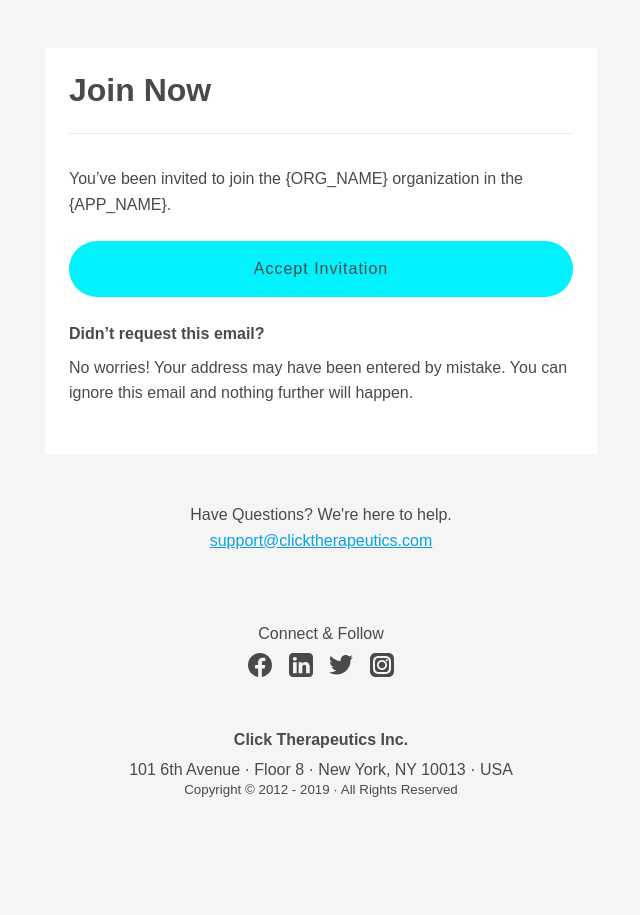
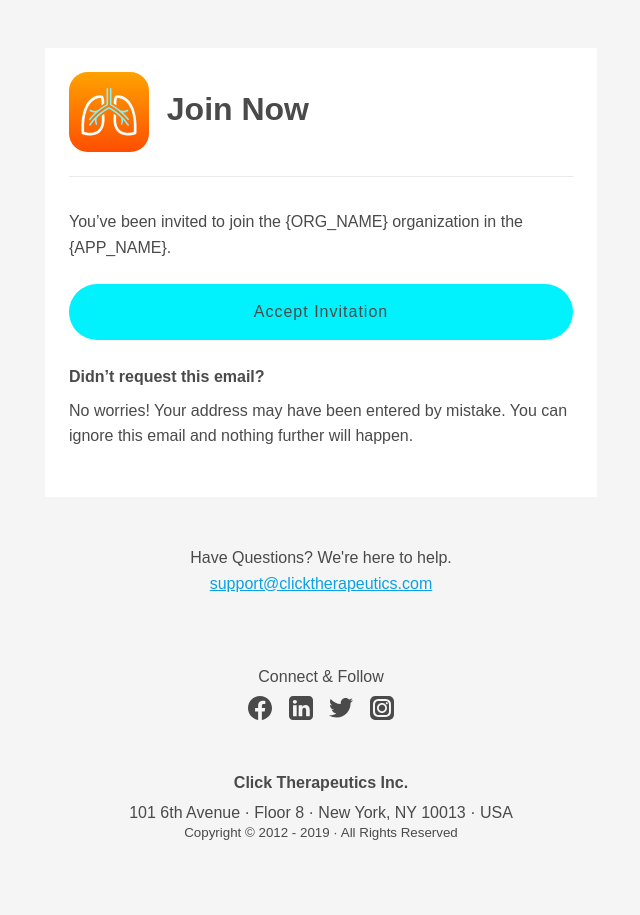
Before and after one commit to sasinda/bryan-click.github.io, a Jekyll site: the page built from _emails/invitation.md, in a window 1280 px wide. Shown: the whole page, without its empty margins (319-959 px from the left). Built offline with Jekyll 4.4.1, drawn with Linux system fonts in a browser that asks for light colours.

Commit message:
🌈 Add app logo

```diff
--- a/_includes/email/masthead.html
+++ b/_includes/email/masthead.html
@@ -1,7 +1,12 @@
 <tr>
   <td class="content-block"">
     <div class="masthead">
-      <h1>{{ page.title }}</h1>
+      <h1>
+        <span class="logo">
+          <img src="/assets/icon.svg" width="80" height="80">&nbsp;
+        </span>
+        {{ page.title }}
+      </h1>
     </div>
   </td>
 </tr>
--- a/assets/css/email.scss
+++ b/assets/css/email.scss
@@ -47,6 +47,13 @@ address {
   margin: 0 auto;
   display: block;
   padding: 48px 24px;
+}
+
+.logo {
+  img {
+    display: inline-block;
+    vertical-align: middle;
+  }
 }
 
 .main {
```
Also changed, not shown: assets/icon.svg.
